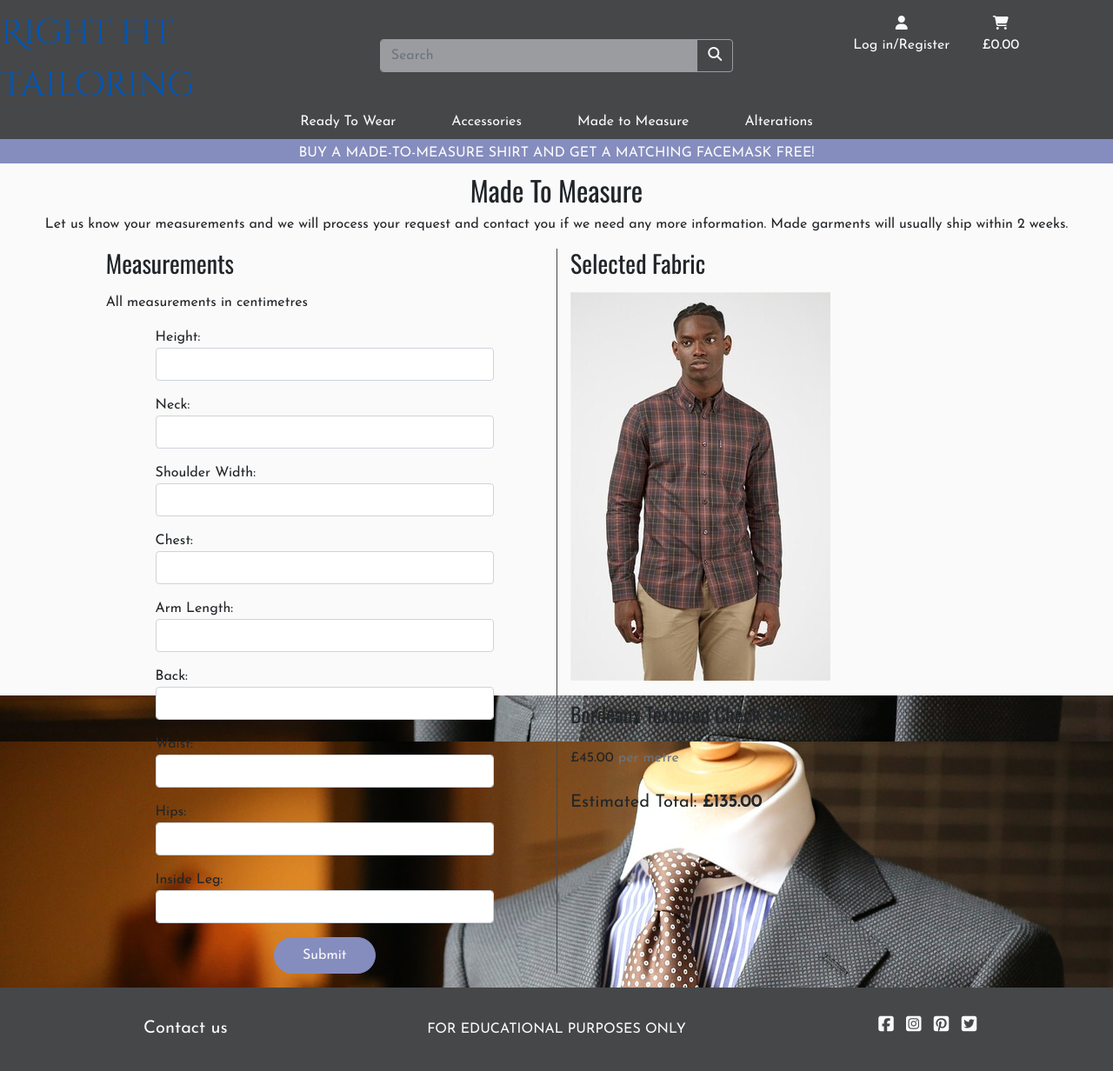
After one commit to tealhorizon87/ms4_right-fit-tailoring, a Django app: page /made_to_measure/mtm_form/1/ in a window 1280 px wide. The commit adds this page. Shown: the whole page at 87% size. Run offline with Django 3.2, Linux system fonts and the light colour scheme; data comes from the database, SQL or seed files in the repository; parts of the project's set-up code (start-up, migrations or seed data) failed here and were passed over; some libraries are stand-ins or nearby versions; some web fonts are replaced.

Commit message:
Add mtm form template and basic content

```diff
--- a/made_to_measure/templates/made_to_measure/made_to_measure.html
+++ b/made_to_measure/templates/made_to_measure/made_to_measure.html
@@ -13,7 +13,7 @@
     <div class="row">
       <div class="col text-center">
         <h2>Made To Measure - {{ garment }}</h2>
-        <p>Select a fabric below</p>
+        <p>Select a fabric below. Price is per metre, all garments require 3-5 metres of fabric.</p>
       </div>
     </div>
 
@@ -24,7 +24,7 @@
             <div class="col-12 col-sm-6 col-md-4 col-lg-3 mt-3">
               <div class="card h-100 product-card border-0">
                 {% if product.image %}
-                  <a href="{% url 'product_detail' product.id %}">
+                  <a href="{% url 'mtm_form' product.id %}">
                     <img src="{{ product.image.url }}" class="card-img-top img-fluid" alt="{{ product.name }}">
                   </a>
                 {% else %}
@@ -39,7 +39,7 @@
                   <a href="{% url 'products' %}?category={{ product.category.category_name }}" class="card-subtitle dark-font text-muted">
                     <i class="fas fa-list mr-1"></i>{{ product.category.friendly_name }}
                   </a>
-                  <p class="font-weight-bold mt-3">£{{ product.price }}</p>
+                  <p class="font-weight-bold mt-3">£{{ product.price }} <span class="text-muted">per metre</span></p>
                 </div>
               </div>
             </div>
--- /dev/null
+++ b/made_to_measure/templates/made_to_measure/mtm_form.html
@@ -0,0 +1,83 @@
+{% extends "base.html" %}
+{% load static %}
+
+{% block content %}
+  <div class="container header-spacer">
+    <div class="row">
+      <div class="col"></div>
+    </div>
+  </div>
+  <div class="overlay"></div>
+
+  <div class="container-fluid">
+    <div class="row">
+      <div class="col text-center">
+        <h2>Made To Measure</h2>
+        <p>
+          Let us know your measurements and we will process your request and contact you if we need any more information.
+          Made garments will usually ship within 2 weeks.
+        </p>
+      </div>
+    </div>
+
+    <div class="row">
+      <div class="col-12 col-md-10 offset-md-1">
+        <div class="row">
+          <div class="col-12 col-md-6 text-center text-md-left mtm-display">
+            <h3 class="mb-3">Measurements</h3>
+            <p>All measurements in centimetres</p>
+
+            <div class="col-10 offset-1">
+              <form class="mtm-form">
+                <div class="form-group">
+                  <label for="height">Height:</label>
+                  <input type="text" class="form-control" id="height">
+                </div>
+                <div class="form-group">
+                  <label for="neck">Neck:</label>
+                  <input type="text" class="form-control" id="neck">
+                  <label for="shoulder">Shoulder Width:</label>
+                  <input type="text" class="form-control" id="shoulder">
+                  <label for="chest">Chest:</label>
+                  <input type="text" class="form-control" id="chest">
+                  <label for="arm">Arm Length:</label>
+                  <input type="text" class="form-control" id="arm">
+                  <label for="back">Back:</label>
+                  <input type="text" class="form-control" id="back">
+                </div>
+                <div class="form-group">
+                  <label for="waist">Waist:</label>
+                  <input type="text" class="form-control" id="waist">
+                  <label for="hips">Hips:</label>
+                  <input type="text" class="form-control" id="hips">
+                  <label for="leg">Inside Leg:</label>
+                  <input type="text" class="form-control" id="leg">
+                </div>
+                <div class="text-center">
+                  <button type="submit" class="my-button">Submit</button>
+                </div>
+              </form>
+            </div>
+          </div>
+
+          <div class="col-12 col-md-6 text-center text-md-left mtm-display left-border">
+            <h3 class="mb-3">Selected Fabric</h3>
+            <div>
+              {% if product.image %}
+                <a href="{{ product.image.url }}" target="_blank">
+                  <img src="{{ product.image.url }}" class="img-fluid" alt="{{ product.name }}">
+                </a>
+              {% else %}
+                <a href="">
+                  <img src="{{ MEDIA_URL }}no-image.png" class="img-fluid" alt="{{ product.name }}">
+                </a>
+              {% endif %}
+            </div>
+            <h4 class="my-4">{{ product.name }}</h4>
+            <p class="mt-4">£{{ product.price }} <span class="text-muted">per metre</span></p>
+            <p class="lead mt-4">Estimated Total: <span class="font-weight-bold">£{{ mtm_price }}</span></p>
+          </div>
+        </div>
+      </div>
+    </div>
+{% endblock %}
--- a/made_to_measure/urls.py
+++ b/made_to_measure/urls.py
@@ -3,4 +3,5 @@ from . import views
 
 urlpatterns = [
     path("", views.made_to_measure, name="made_to_measure"),
+    path("mtm_form/<int:product_id>/", views.mtm_form, name="mtm_form"),
 ]
--- a/made_to_measure/views.py
+++ b/made_to_measure/views.py
@@ -1,5 +1,4 @@
 from django.shortcuts import render, redirect, reverse, get_object_or_404
-from django.contrib import messages
 from products.models import Product
 
 
@@ -19,3 +18,17 @@ def made_to_measure(request):
     }
 
     return render(request, "made_to_measure/made_to_measure.html", context)
+
+
+def mtm_form(request, product_id):
+    """ A view to display and process the made to measure form """
+
+    product = get_object_or_404(Product, pk=product_id)
+    mtm_price = product.price * 3
+
+    context = {
+        "product": product,
+        "mtm_price": mtm_price,
+    }
+
+    return render(request, "made_to_measure/mtm_form.html", context)
--- a/static/css/style.css
+++ b/static/css/style.css
@@ -174,6 +174,24 @@ footer .row {
   justify-content: space-between;
 }
 
+/* ------------------------------------------mtm styles */
+.mtm-display {
+  margin-bottom: 1rem;
+}
+
+.left-border {
+  border-left: 1px solid var(--my-dark-grey);
+}
+
+.mtm-form label {
+  margin-bottom: 0;
+}
+
+.mtm-form input {
+  padding-top: 0;
+  margin-bottom: 1rem;
+}
+
 /* ----------------------------------------Media Queries */
 
 /* adjust the position of background image on medium and
@@ -194,6 +212,10 @@ smaller screens */
     display: flex;
     justify-content: flex-end;
   }
+
+  .left-border {
+    border: none;
+  }
 }
 
 @media (max-width: 568px) {
```
